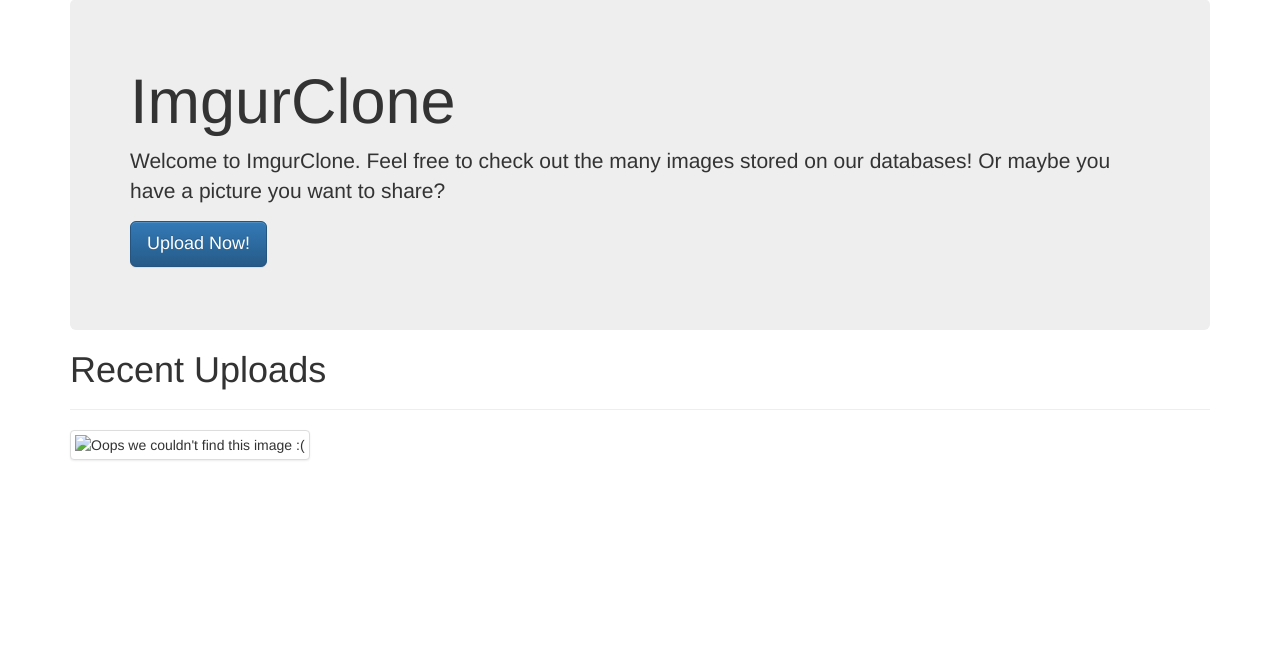
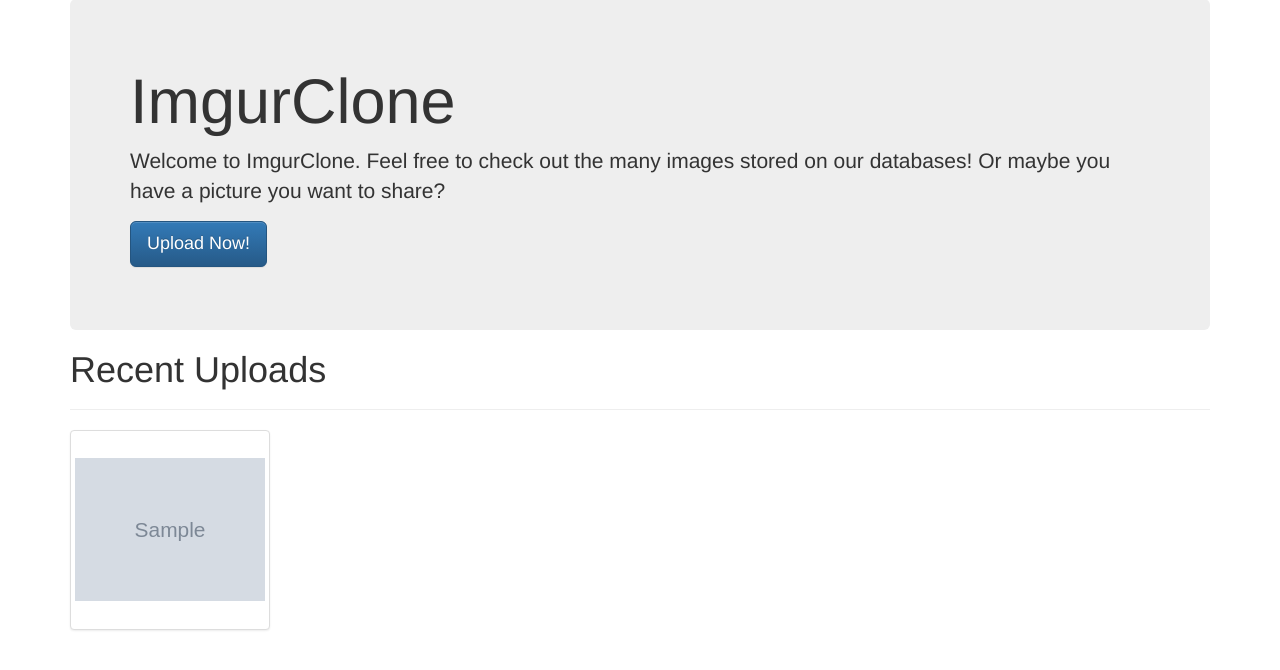
Before and after one commit to mturiansky/imgurclone, a Flask app: template templates/index.html in a window 1280 px wide. Shown: the part 71-741 px from the top of the page. Run offline with Flask 2, Linux system fonts and the light colour scheme; the template is opened without the code that fills it: most values are stand-ins (such as "Sample title", 1, 10 or a date in 2020); grey boxes marked "Sample" are stand-in pictures; some libraries are stand-ins or nearby versions.

Commit message:
added image thumbnails to index.html

```diff
--- a/routes.py
+++ b/routes.py
@@ -4,7 +4,7 @@ from models import PostHandler as PH
 
 @app.route('/')
 def home():
-	return render_template('index.html')
+	return render_template('index.html', thumbs=PH().get_thumbs())
 
 @app.route('/upload', methods=['GET','POST'])
 def upload():
--- a/static/script.js
+++ b/static/script.js
@@ -0,0 +1,15 @@
+$(document).ready(function() {
+	$('.thumb-img').each(function() {
+		var img = $(this);
+		var width = img.width();
+		var height = img.height();
+
+		img.css({"top":"50%","margin-top":-height/2 + "px"});
+
+		if (width > height) {
+			img.width(200);
+		} else {
+			img.height(200);
+		}
+	});
+});
--- a/static/style.css
+++ b/static/style.css
@@ -19,6 +19,16 @@
 	text-align: left;
 }
 
+.thumbnail {
+	width: 200px;
+	height: 200px;
+	vertical-align: middle;
+}
+
+.thumb-img {
+	position: relative;
+}
+
 #img-display {
 	width: 75%;
 }
--- a/templates/base.html
+++ b/templates/base.html
@@ -57,6 +57,6 @@
 
 	<script src="https://ajax.googleapis.com/ajax/libs/jquery/1.11.1/jquery.min.js"></script>
 	<script src="{{ url_for('static', filename='bootstrap.min.js') }}"></script>
-	<script src="{{ url_for('static', filename='script.js') }}" ></script>
+  <script src="{{ url_for('static', filename='script.js') }}" ></script>
 </body>
 </html>
--- a/templates/index.html
+++ b/templates/index.html
@@ -9,5 +9,7 @@
 	<div class="page-header">
 		<h1>Recent Uploads</h1>
 	</div>
-	<img data-src="" class="img-thumbnail" alt="Oops we couldn't find this image :(">
+	{% for thumb in thumbs %}
+		<a href="{{ url_for('view_image', img_id=thumb) }}" class="thumbnail"><img src="{{ url_for('return_image', img_id=thumb) }}" class="thumb-img" alt="Oops we couldn't find this image :("></a>
+	{% endfor %}
 {% endblock %}
```
Also changed, not shown: models.py (+10 -0 lines).
